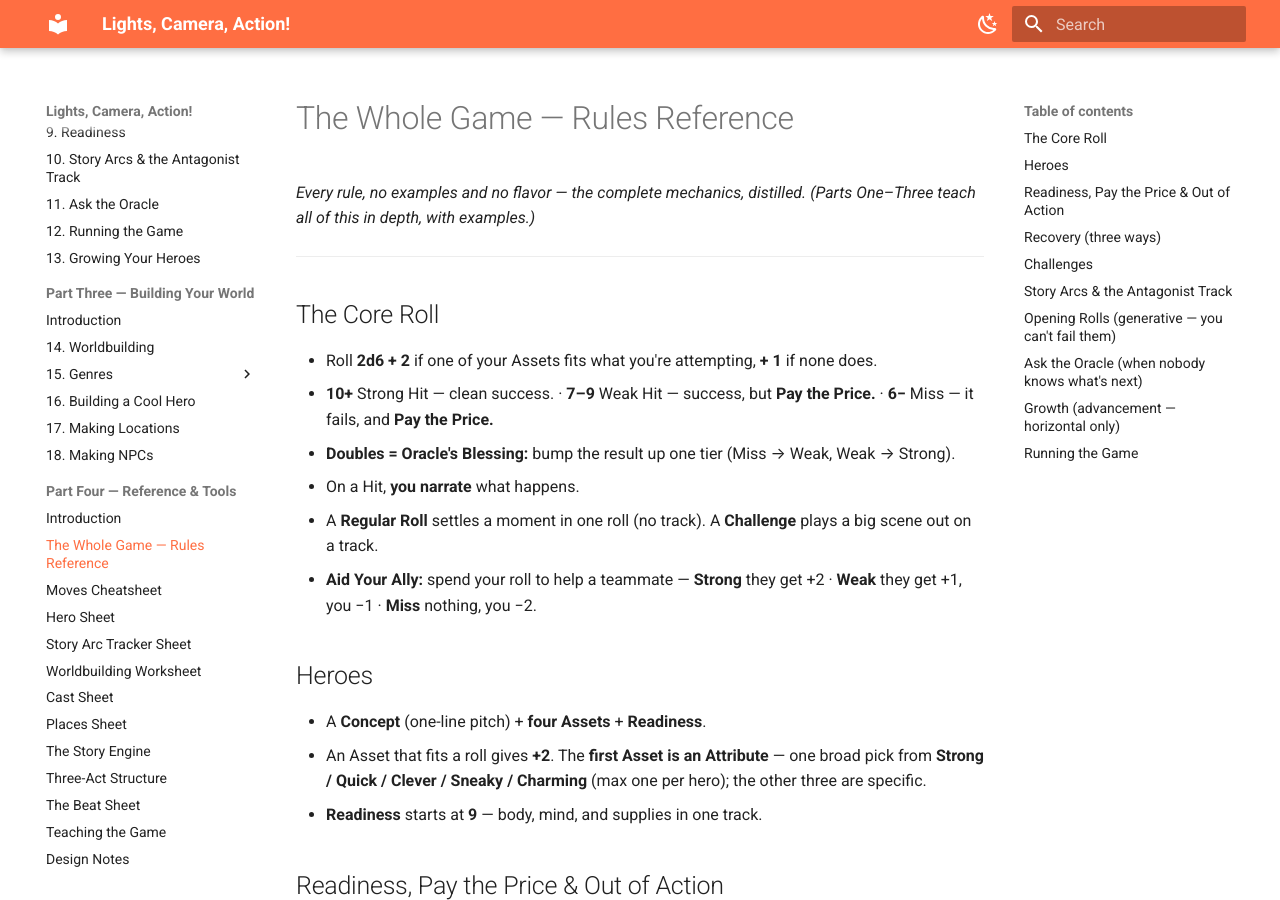
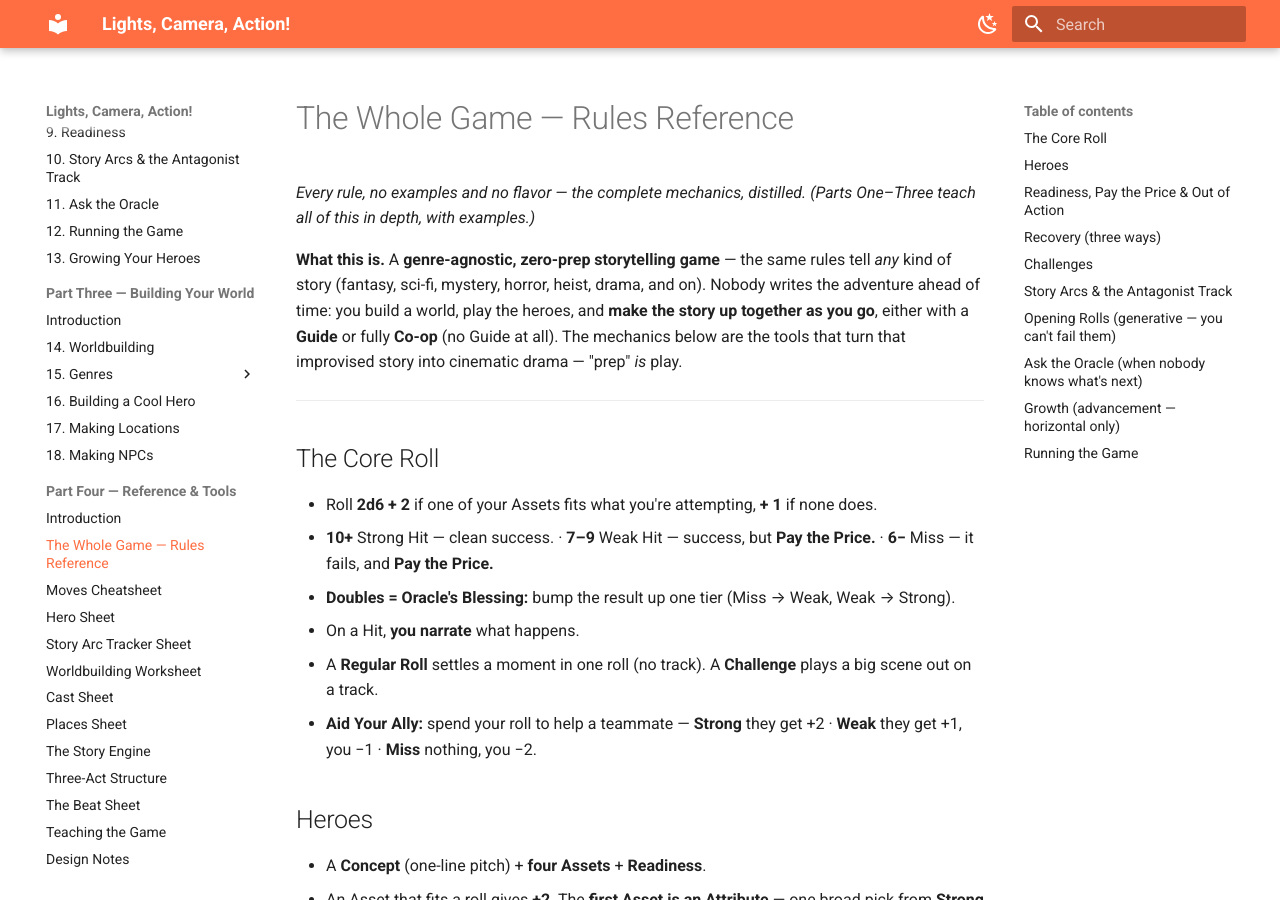
Before and after one commit to Ian-Hitt/amazing-forge, an MkDocs documentation site: the page built from docs/part-four/rules-reference.md, in a window 1280 px wide and 900 px high. Built offline with MkDocs 1.6.1 and Material for MkDocs 9.7.7, drawn with Linux system fonts in a browser that asks for light colours.

Commit message:
Rules Reference: add a 'what this is' opener (genre-agnostic, zero-prep, Guided/Co-op)
Establishes the operating frame up front — the same rules tell any genre,
nothing is pre-written, you improvise the story together (prep is play),
Guided or Co-op — so the mechanics below read in context.

Co-Authored-By: Claude Opus 4.8 (1M context) <noreply@anthropic.com>

```diff
--- a/docs/part-four/rules-reference.md
+++ b/docs/part-four/rules-reference.md
@@ -1,6 +1,8 @@
 # The Whole Game — Rules Reference
 
 *Every rule, no examples and no flavor — the complete mechanics, distilled. (Parts One–Three teach all of this in depth, with examples.)*
+
+**What this is.** A **genre-agnostic, zero-prep storytelling game** — the same rules tell *any* kind of story (fantasy, sci-fi, mystery, horror, heist, drama, and on). Nobody writes the adventure ahead of time: you build a world, play the heroes, and **make the story up together as you go**, either with a **Guide** or fully **Co-op** (no Guide at all). The mechanics below are the tools that turn that improvised story into cinematic drama — "prep" *is* play.
 
 ---
 
```
